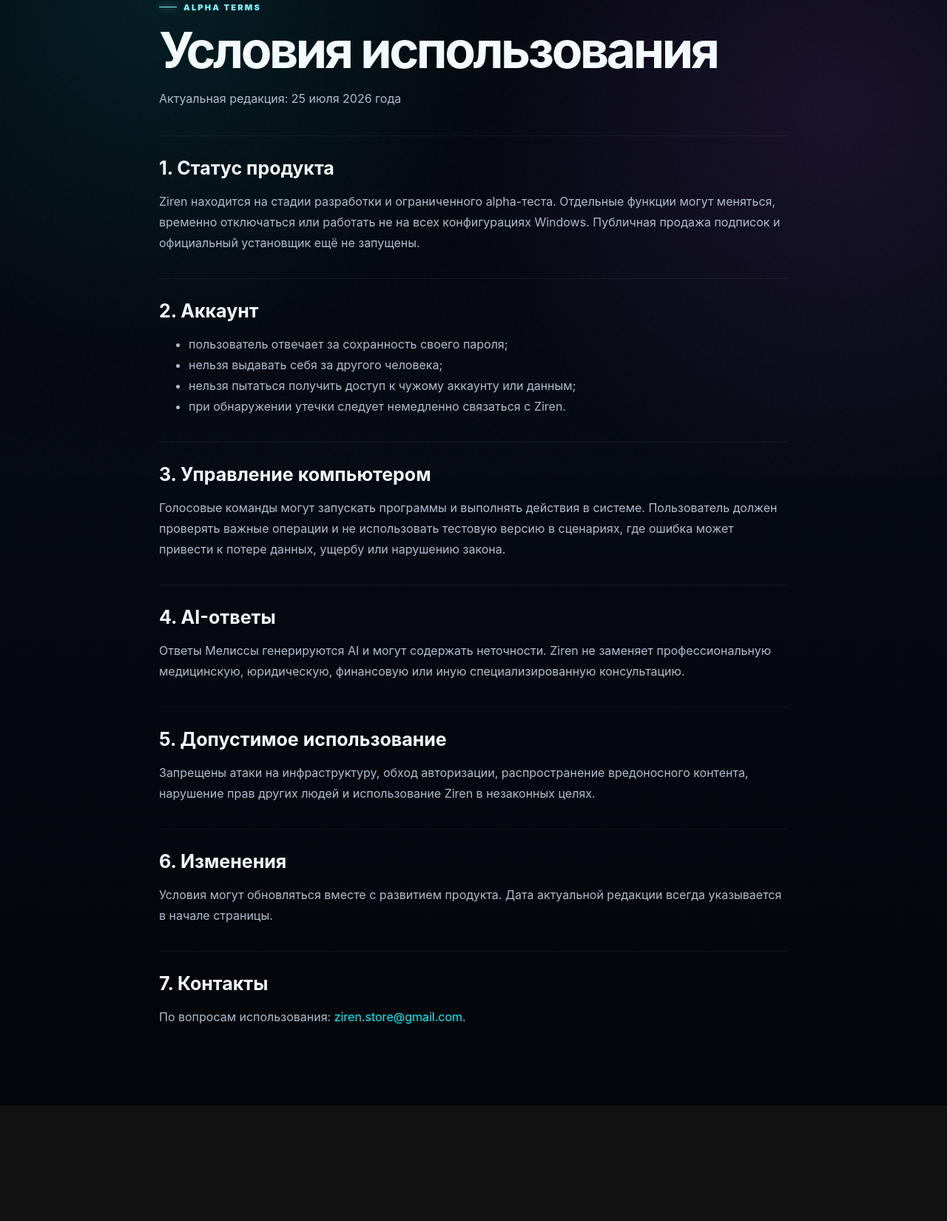
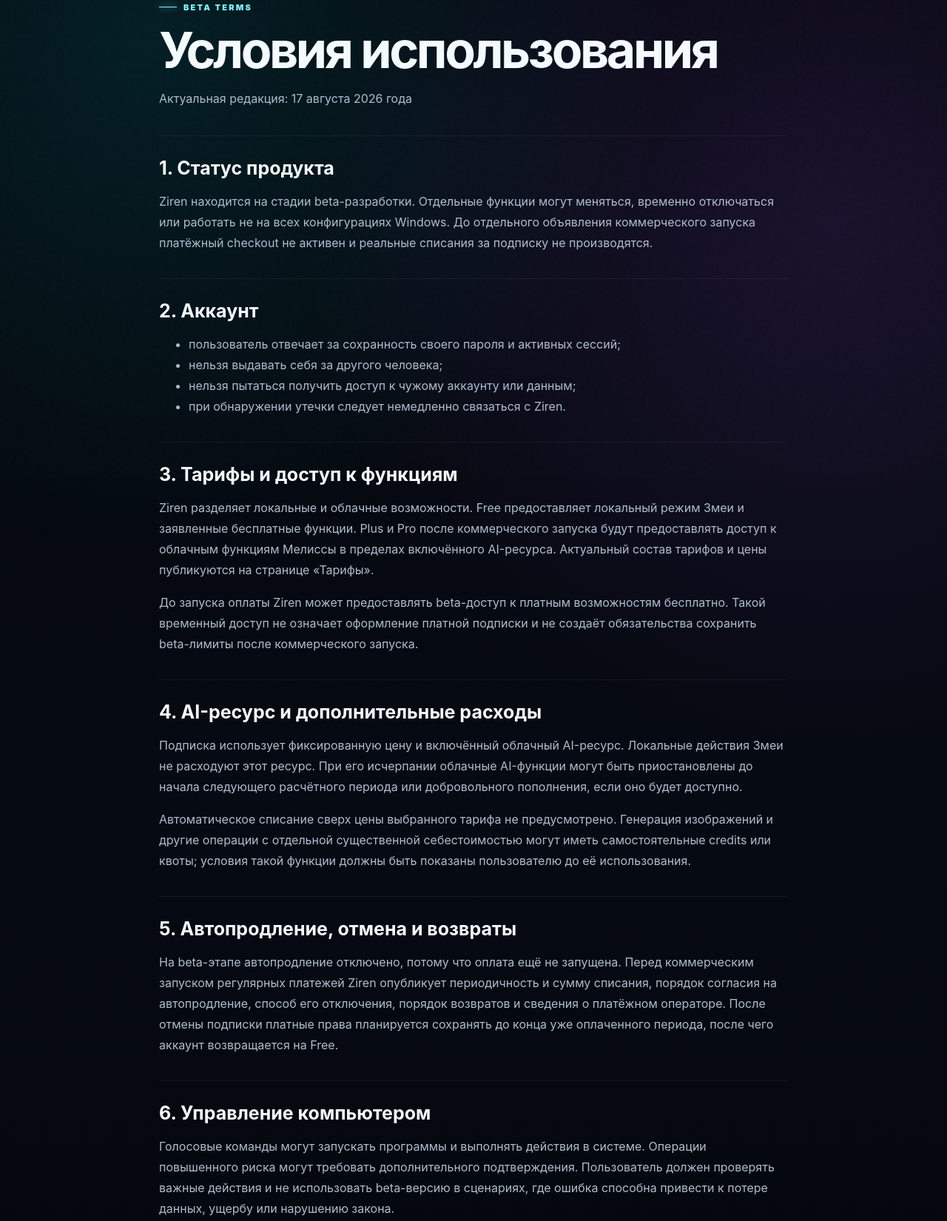
Before and after one commit to KaktaK7and7/auth-site, a website: page public/terms.html in a window 1280 px wide. Shown: the part 155-1805 px from the top of the page at 74% size. Before the commit the page ends 1649 px from the top, so only its background shows below. Drawn offline with Linux system fonts and the light colour scheme.

Commit message:
docs: add beta subscription and billing terms

```diff
--- a/public/terms.html
+++ b/public/terms.html
@@ -16,6 +16,7 @@
         </a>
         <span></span>
         <div class="site-nav__actions">
+          <a class="site-button site-button--ghost" href="/pricing.html">Тарифы</a>
           <a class="site-button site-button--ghost" href="/">На главную</a>
         </div>
       </div>
@@ -23,24 +24,24 @@
 
     <main class="document-shell">
       <article class="site-container document">
-        <span class="site-eyebrow">Alpha terms</span>
+        <span class="site-eyebrow">Beta terms</span>
         <h1>Условия использования</h1>
-        <p class="document__updated">Актуальная редакция: 25 июля 2026 года</p>
+        <p class="document__updated">Актуальная редакция: 17 августа 2026 года</p>
 
         <section>
           <h2>1. Статус продукта</h2>
           <p>
-            Ziren находится на стадии разработки и ограниченного alpha-теста.
-            Отдельные функции могут меняться, временно отключаться или работать
-            не на всех конфигурациях Windows. Публичная продажа подписок и
-            официальный установщик ещё не запущены.
+            Ziren находится на стадии beta-разработки. Отдельные функции могут
+            меняться, временно отключаться или работать не на всех конфигурациях
+            Windows. До отдельного объявления коммерческого запуска платёжный
+            checkout не активен и реальные списания за подписку не производятся.
           </p>
         </section>
 
         <section>
           <h2>2. Аккаунт</h2>
           <ul>
-            <li>пользователь отвечает за сохранность своего пароля;</li>
+            <li>пользователь отвечает за сохранность своего пароля и активных сессий;</li>
             <li>нельзя выдавать себя за другого человека;</li>
             <li>нельзя пытаться получить доступ к чужому аккаунту или данным;</li>
             <li>при обнаружении утечки следует немедленно связаться с Ziren.</li>
@@ -48,45 +49,94 @@
         </section>
 
         <section>
-          <h2>3. Управление компьютером</h2>
+          <h2>3. Тарифы и доступ к функциям</h2>
           <p>
-            Голосовые команды могут запускать программы и выполнять действия в
-            системе. Пользователь должен проверять важные операции и не
-            использовать тестовую версию в сценариях, где ошибка может привести
-            к потере данных, ущербу или нарушению закона.
+            Ziren разделяет локальные и облачные возможности. Free предоставляет
+            локальный режим Змеи и заявленные бесплатные функции. Plus и Pro после
+            коммерческого запуска будут предоставлять доступ к облачным функциям
+            Мелиссы в пределах включённого AI-ресурса. Актуальный состав тарифов
+            и цены публикуются на странице «Тарифы».
+          </p>
+          <p>
+            До запуска оплаты Ziren может предоставлять beta-доступ к платным
+            возможностям бесплатно. Такой временный доступ не означает оформление
+            платной подписки и не создаёт обязательства сохранить beta-лимиты после
+            коммерческого запуска.
           </p>
         </section>
 
         <section>
-          <h2>4. AI-ответы</h2>
+          <h2>4. AI-ресурс и дополнительные расходы</h2>
           <p>
-            Ответы Мелиссы генерируются AI и могут содержать неточности.
-            Ziren не заменяет профессиональную медицинскую, юридическую,
-            финансовую или иную специализированную консультацию.
+            Подписка использует фиксированную цену и включённый облачный
+            AI-ресурс. Локальные действия Змеи не расходуют этот ресурс. При его
+            исчерпании облачные AI-функции могут быть приостановлены до начала
+            следующего расчётного периода или добровольного пополнения, если оно
+            будет доступно.
+          </p>
+          <p>
+            Автоматическое списание сверх цены выбранного тарифа не предусмотрено.
+            Генерация изображений и другие операции с отдельной существенной
+            себестоимостью могут иметь самостоятельные credits или квоты; условия
+            такой функции должны быть показаны пользователю до её использования.
           </p>
         </section>
 
         <section>
-          <h2>5. Допустимое использование</h2>
+          <h2>5. Автопродление, отмена и возвраты</h2>
           <p>
-            Запрещены атаки на инфраструктуру, обход авторизации, распространение
-            вредоносного контента, нарушение прав других людей и использование
-            Ziren в незаконных целях.
+            На beta-этапе автопродление отключено, потому что оплата ещё не
+            запущена. Перед коммерческим запуском регулярных платежей Ziren
+            опубликует периодичность и сумму списания, порядок согласия на
+            автопродление, способ его отключения, порядок возвратов и сведения о
+            платёжном операторе. После отмены подписки платные права планируется
+            сохранять до конца уже оплаченного периода, после чего аккаунт
+            возвращается на Free.
           </p>
         </section>
 
         <section>
-          <h2>6. Изменения</h2>
+          <h2>6. Управление компьютером</h2>
           <p>
-            Условия могут обновляться вместе с развитием продукта. Дата
-            актуальной редакции всегда указывается в начале страницы.
+            Голосовые команды могут запускать программы и выполнять действия в
+            системе. Операции повышенного риска могут требовать дополнительного
+            подтверждения. Пользователь должен проверять важные действия и не
+            использовать beta-версию в сценариях, где ошибка способна привести к
+            потере данных, ущербу или нарушению закона.
           </p>
         </section>
 
         <section>
-          <h2>7. Контакты</h2>
+          <h2>7. AI-ответы</h2>
           <p>
-            По вопросам использования:
+            Ответы Мелиссы генерируются AI и могут содержать неточности. Ziren не
+            заменяет профессиональную медицинскую, юридическую, финансовую или
+            иную специализированную консультацию.
+          </p>
+        </section>
+
+        <section>
+          <h2>8. Допустимое использование</h2>
+          <p>
+            Запрещены атаки на инфраструктуру, обход авторизации или тарифных
+            ограничений, распространение вредоносного контента, нарушение прав
+            других людей и использование Ziren в незаконных целях.
+          </p>
+        </section>
+
+        <section>
+          <h2>9. Изменения условий</h2>
+          <p>
+            Условия могут обновляться вместе с развитием продукта. Существенные
+            условия коммерческой подписки должны быть доступны пользователю до
+            оплаты. Дата актуальной редакции указывается в начале страницы.
+          </p>
+        </section>
+
+        <section>
+          <h2>10. Контакты</h2>
+          <p>
+            По вопросам использования и будущей оплаты:
             <a href="mailto:ziren.store@gmail.com">ziren.store@gmail.com</a>.
           </p>
         </section>
```
